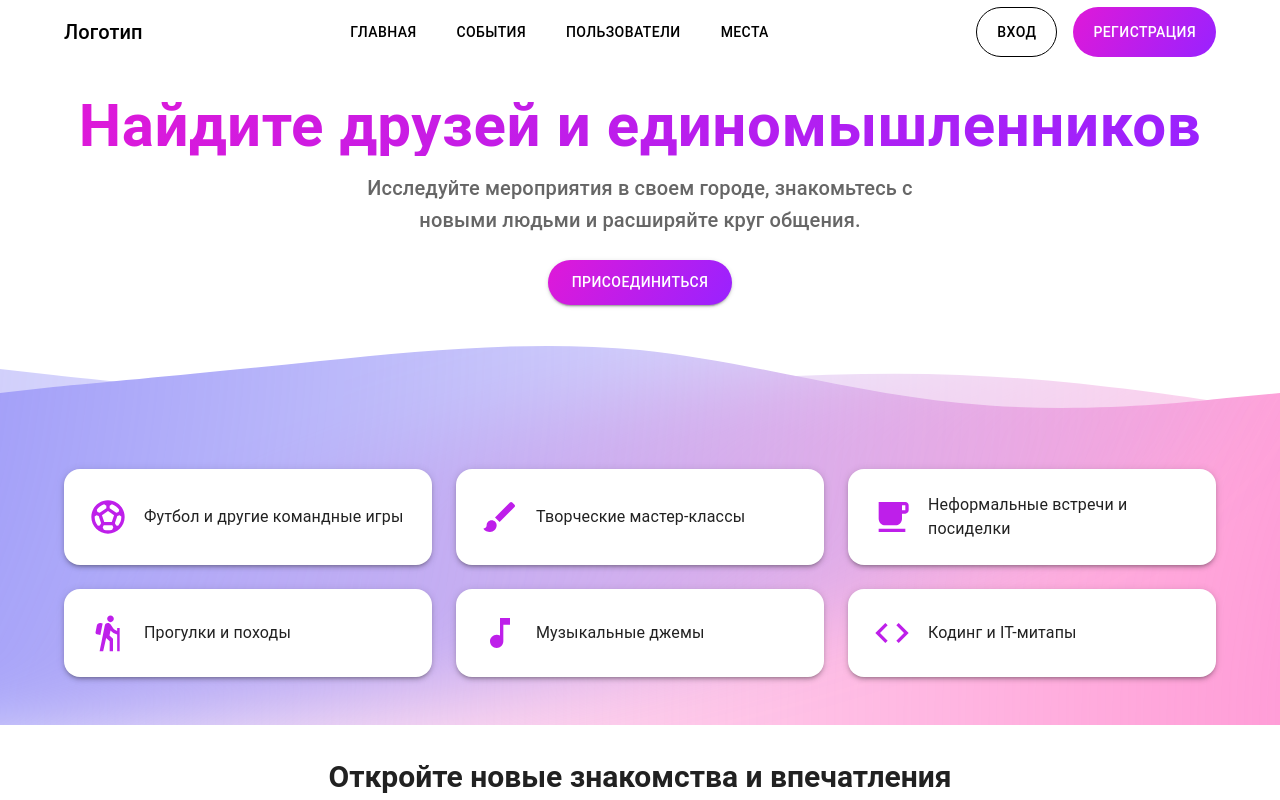
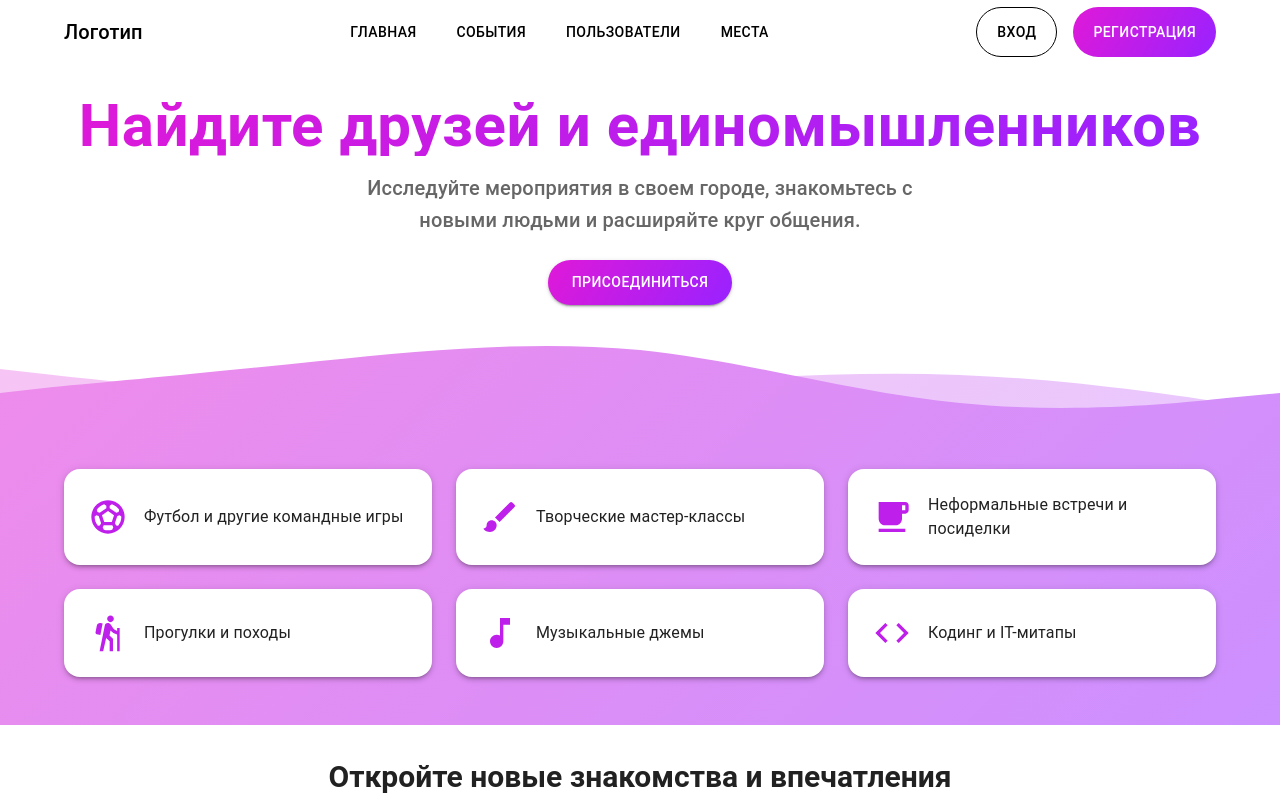
Before and after one commit to ChuvilkoDEV/Diplom, a React app: page / in a window 1280 px wide. Shown: the top 800 px of the page. Built offline with nearby package versions, Linux system fonts and the light colour scheme.

Commit message:
Убрал градиент реализованный в ручную через ::before и ::after на стандартный линейный градиент

```diff
--- a/src/2_pages/HomePage/ui/PopularActivities/PopularActivities.tsx
+++ b/src/2_pages/HomePage/ui/PopularActivities/PopularActivities.tsx
@@ -6,45 +6,20 @@ import BackgroundWaves from "./BackgroundWaves";
 
 const PopularActivities: React.FC = () => {
   return (
-    <Box sx={{ py: 6, position: "relative", overflow: "hidden" }}>
+    <Box
+      sx={{
+        py: 6,
+        position: "relative",
+        overflow: "hidden",
+        background: `linear-gradient(135deg, rgba(223,25,216,0.5), rgba(153,34,255,0.5))`,
+      }}
+    >
       <BackgroundWaves />
 
-      <Box
-        sx={{
-          position: "relative",
-          mx: "auto",
-          px: 2,
-          "::before": {
-            content: '""',
-            position: "absolute",
-            width: '300%',
-            height: '300%',
-            borderRadius: "50%",
-            background: "radial-gradient(circle, rgba(255,110,196,1), transparent)",
-            top: -100,
-            left: 0,
-            filter: "blur(40px)",
-            zIndex: 0,
-          },
-          "::after": {
-            content: '""',
-            position: "absolute",
-            width: '300%',
-            height: '300%',
-            borderRadius: "50%",
-            background: "radial-gradient(circle, rgba(120,115,245,1), transparent)",
-            bottom: -100,
-            right: 0,
-            filter: "blur(40px)",
-            zIndex: 0,
-          },
-        }}
-      >
-        <Container maxWidth="lg" sx={{ position: "relative", zIndex: 2 }}>
-          <SectionTitle />
-          <ActivitiesGrid />
-        </Container>
-      </Box>
+      <Container maxWidth="lg" sx={{ position: "relative", zIndex: 2 }}>
+        <SectionTitle />
+        <ActivitiesGrid />
+      </Container>
     </Box>
   );
 };
```
